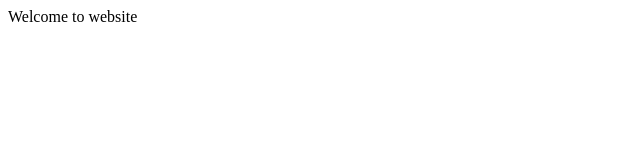
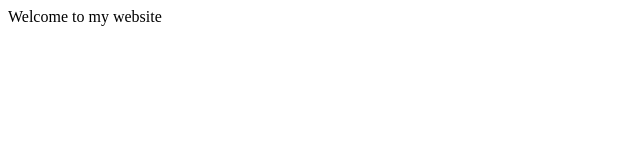
Before and after one commit to bb-mevada/website, a plain HTML site: page index.html in a window 1280 px wide. Shown: the full height of the page, 0-640 px from the left. Drawn offline with Linux system fonts and the light colour scheme.

Commit message:
changes by vivek

```diff
--- a/index.html
+++ b/index.html
@@ -7,6 +7,6 @@
         <title>Website</title>
     </head>
     <body>
-        Welcome to website
+        Welcome to my website
     </body>
 </html>
```
